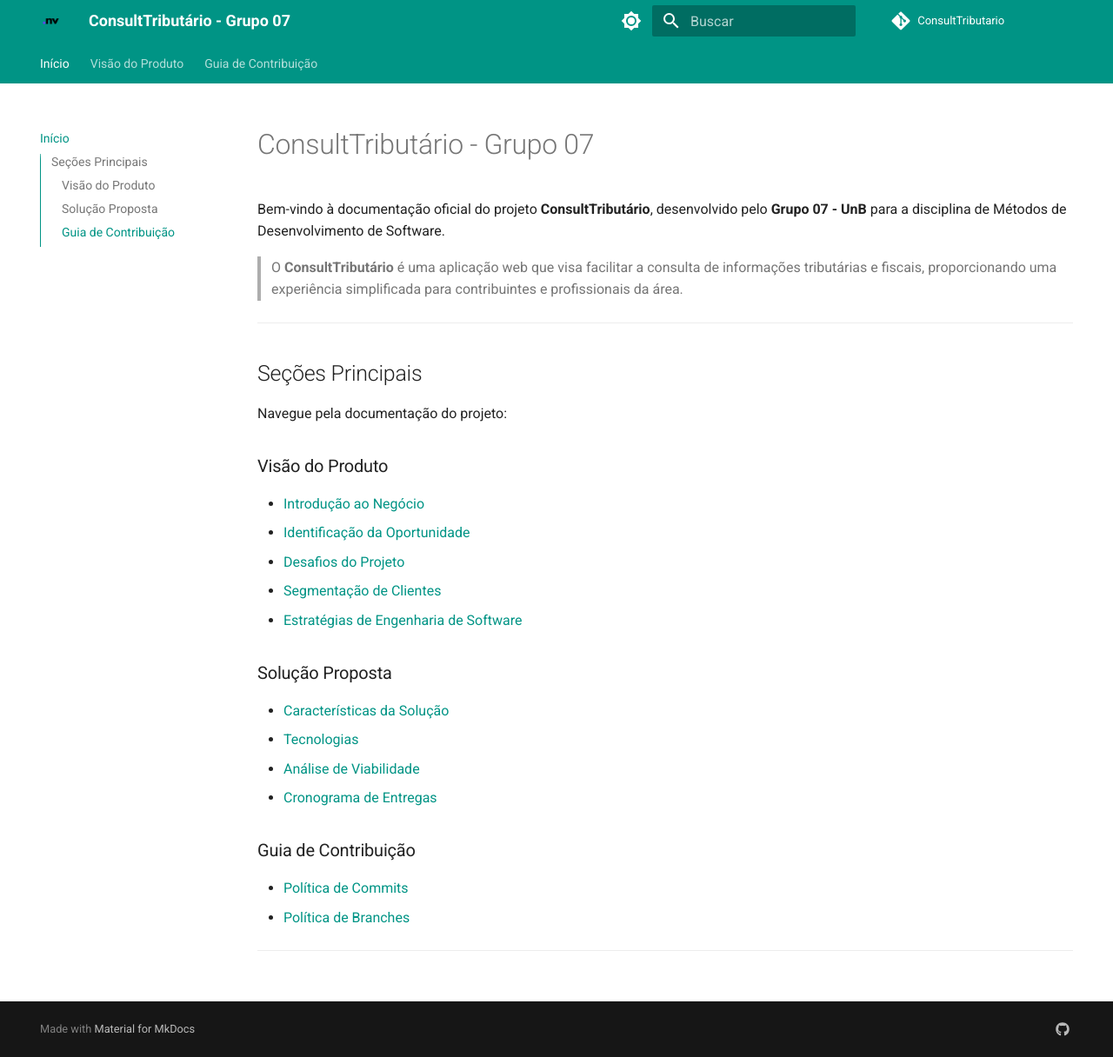
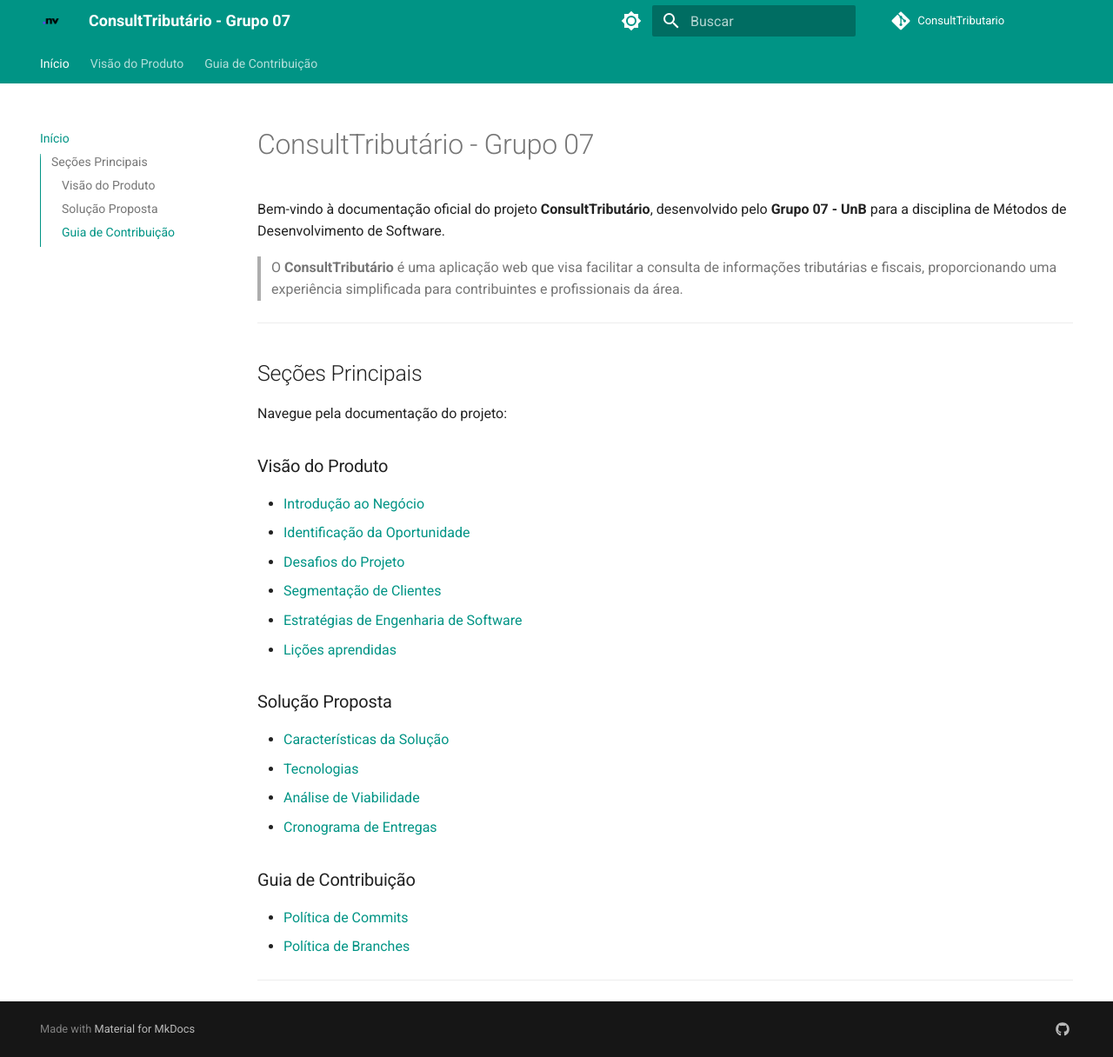
Before and after one commit to mdsreq-fga-unb/2025.1-T02-ConsultTributario, an MkDocs documentation site: the page built from docs/index.md, in a window 1280 px wide and 1216 px high. Shown: the whole window at 87% size. Built offline with MkDocs 1.6.1 and Material for MkDocs 9.7.7, drawn with Linux system fonts in a browser that asks for light colours; comment, search, counter and statistics services are not loaded.

Commit message:
Update index.md

```diff
--- a/docs/index.md
+++ b/docs/index.md
@@ -16,6 +16,7 @@ Navegue pela documentação do projeto:
 - [Desafios do Projeto](visao-produto/cenario-atual/desafios.md)
 - [Segmentação de Clientes](visao-produto/cenario-atual/segmentacao-clientes.md)
 - [Estratégias de Engenharia de Software](visao-produto/estrategias-engenharia-software.md)
+- [Lições aprendidas](visao-produto/cenario-atual/licoes-aprendidas.md)
 
 ### Solução Proposta
 - [Características da Solução](visao-produto/solucao-proposta/caracteristicas-solucao.md)
```
